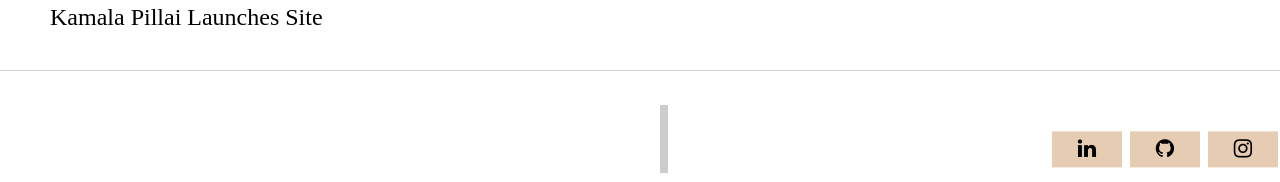
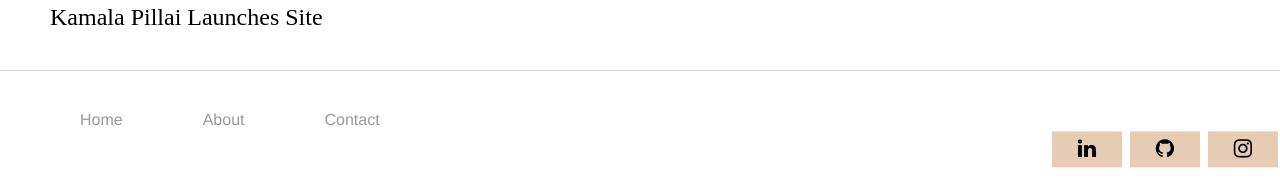
Before and after one commit to kpill/kpill.github.io, a Jekyll site: the page built from index.html, in a window 1280 px wide. Shown: the part 1343-1525 px from the top of the page. Built offline with Jekyll 4.4.1, drawn with Linux system fonts in a browser that asks for light colours.

Commit message:
Update main.css

```diff
--- a/css/main.css
+++ b/css/main.css
@@ -128,9 +128,9 @@
     font-family: Georgia, serif;
 	background-color: white;
 	box-shadow: 8px 0px 0px 0px rgba(0,0,0,0.2);
-	bottom: 50%;
+	/*bottom: 50%;
 	left: 50%;
-	transform: translate(-50%, 50%);
+	transform: translate(-50%, 50%);*/
 }
 
 nav ul {
```
